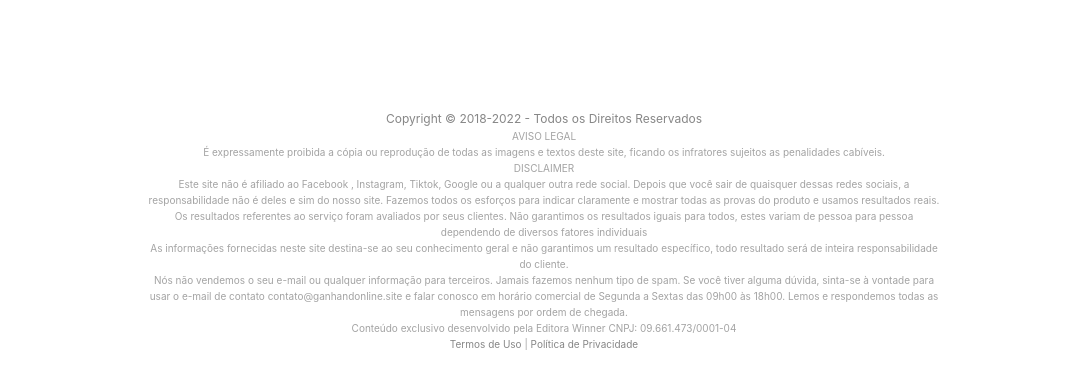
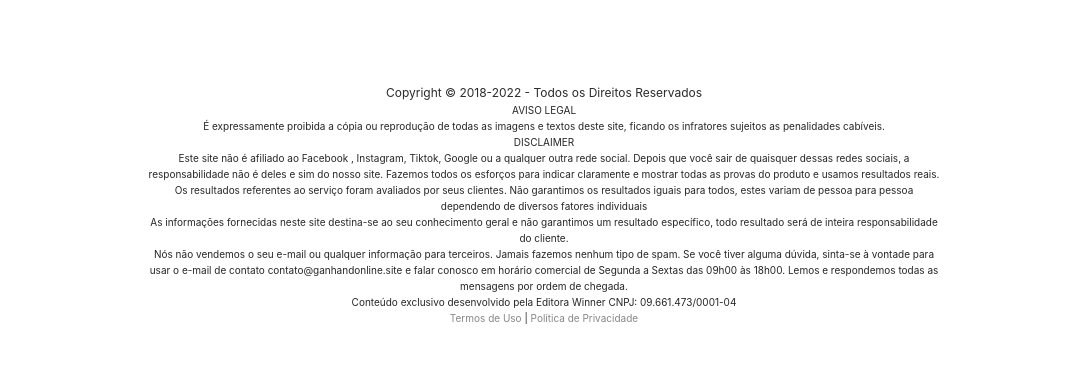
Before and after one commit to HeitorSantins/lcrndcmvds, a plain HTML site: page videos-lucrativos.html in a window 1280 px wide. Shown: the part 674-1058 px from the top of the page, without its empty margins (96-1183 px from the left). After the commit the page ends 1032 px from the top, so only its background shows below. Drawn offline with Linux system fonts and the light colour scheme.

Commit message:
Update videos-lucrativos.html

```diff
--- a/videos-lucrativos.html
+++ b/videos-lucrativos.html
@@ -1,4 +1,4 @@
-﻿﻿<!DOCTYPE html>
+<!DOCTYPE html>
 <html lang="pt-BR" dir="ltr">
    <head>
 <!-- Google Tag Manager -->
@@ -431,8 +431,8 @@
    <footer class="py-4">
       <div class="px-lg-7 px-sm-3">
    </div>
-      <div class="px-lg-7 px-sm-3" style="color:#9f9f9f;font-size:10px">
-         <p class="center" style="color:#808080;font-size:12px">   Copyright © 2018-2022 - Todos os Direitos Reservados</p>
+      <div class="px-lg-7 px-sm-3" style="color:#1b1b1b;font-size:10px">
+         <p class="center" style="color:#202020;font-size:12px">   Copyright © 2018-2022 - Todos os Direitos Reservados</p>
          <p class="center">   AVISO LEGAL</p>
          <p class="center">   É expressamente proibida a cópia ou reprodução de todas as imagens e textos deste site, ficando os infratores sujeitos as penalidades cabíveis.</p>
          <p class="center">   DISCLAIMER</p>
```
